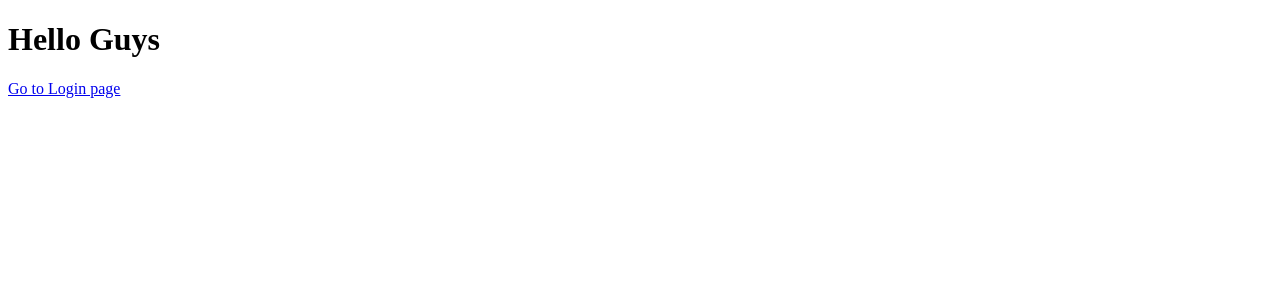
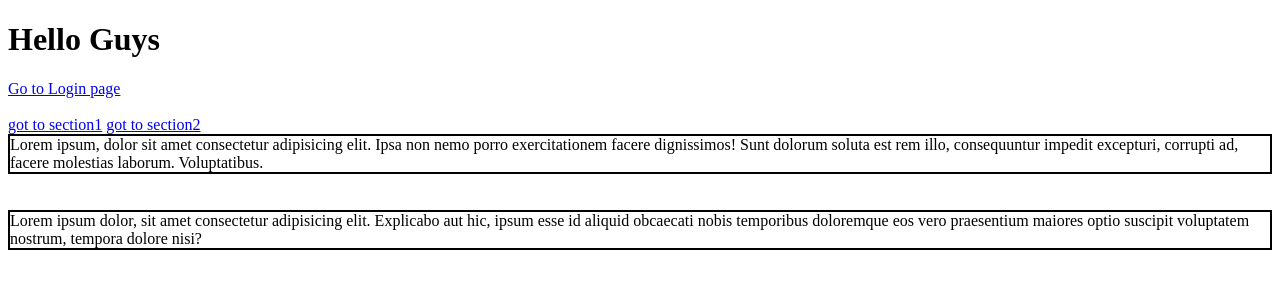
Before and after one commit to Adarshsingh7294/repo1, a plain HTML site: page ancher.html in a window 1280 px wide. Drawn offline with Linux system fonts and the light colour scheme.

Commit message:
First heading

```diff
--- a/ancher.html
+++ b/ancher.html
@@ -1,13 +1,28 @@
 <!DOCTYPE html>
 <html lang="en">
+
 <head>
     <meta charset="UTF-8">
     <meta name="viewport" content="width=device-width, initial-scale=1.0">
     <title>Document</title>
+    <style>
+        section{
+            border: 2px solid black;
+        }
+    </style>
 </head>
+
 <body>
     <h1>Hello Guys</h1>
+    <a href="./index.html">Go to Login page</a><br><br>
+    <a href="#section1">got to section1</a>
+    <a href="#section2">got to section2</a>
+    <section id="section1">Lorem ipsum, dolor sit amet consectetur adipisicing elit. Ipsa non nemo porro exercitationem facere
+        dignissimos! Sunt dolorum soluta est rem illo, consequuntur impedit excepturi, corrupti ad, facere molestias
+        laborum. Voluptatibus.</section><br><br>
+    <section id="section2">Lorem ipsum dolor, sit amet consectetur adipisicing elit. Explicabo aut hic, ipsum esse id aliquid
+        obcaecati nobis temporibus doloremque eos vero praesentium maiores optio suscipit voluptatem nostrum, tempora
+        dolore nisi?</section>
+</body>
 
-    <a href="./index.html">Go to Login page</a>
-</body>
 </html>
```
